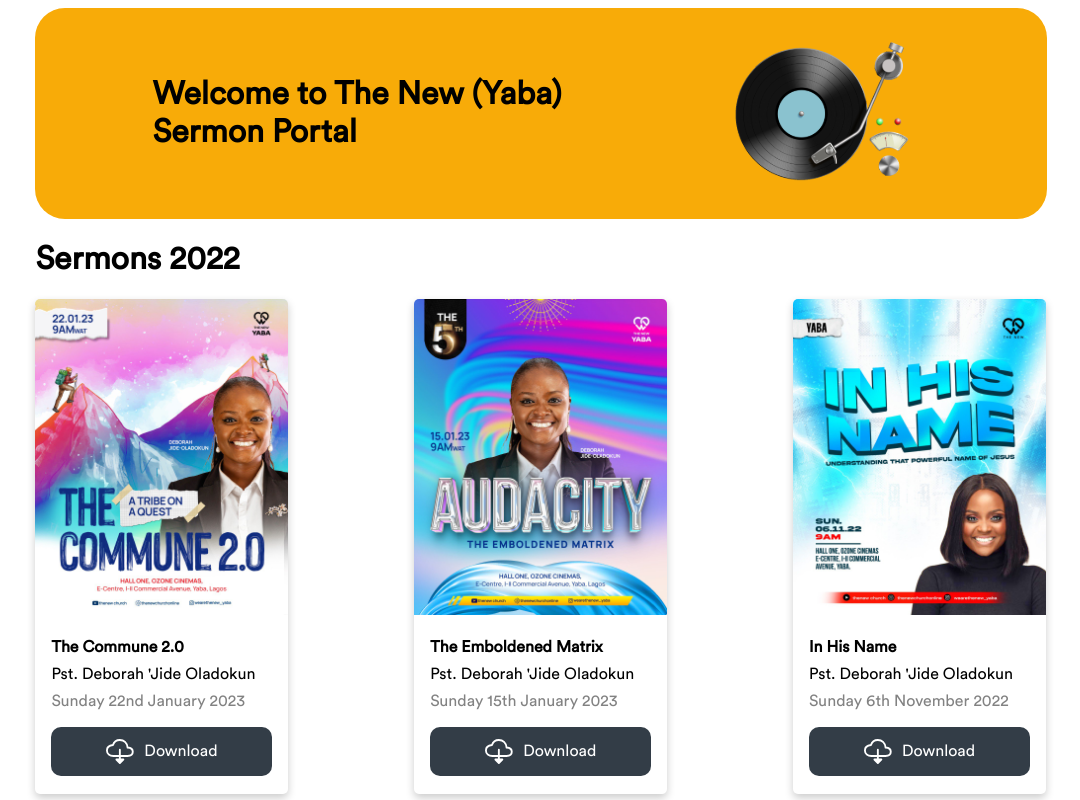
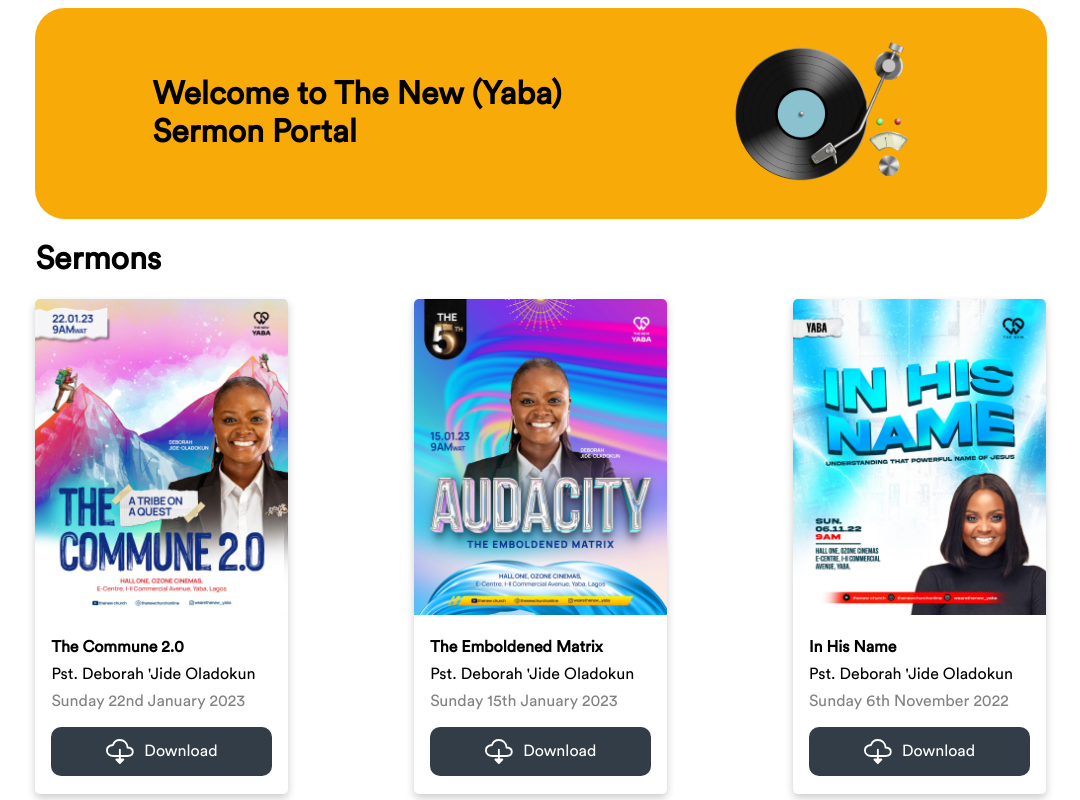
Before and after one commit to timtop/The-New-Yaba-Cassettes, a React (Create React App) app: page / in a window 1280 px wide. Shown: the top 800 px of the page, without its empty margins (99-1179 px from the left). Built offline with nearby package versions, Linux system fonts and the light colour scheme.

Commit message:
Corrected typo for sermon year

```diff
--- a/src/Sermons1.js
+++ b/src/Sermons1.js
@@ -51,7 +51,7 @@ function Sermons1({ sermons }) {
 
   return (
     <div className="sermon">
-      <h1>Sermons 2022</h1>
+      <h1>Sermons</h1>
       <div className="card_display">{render2021()}</div>
 
       {/* <h1>Sermons 2021</h1> */}
```
